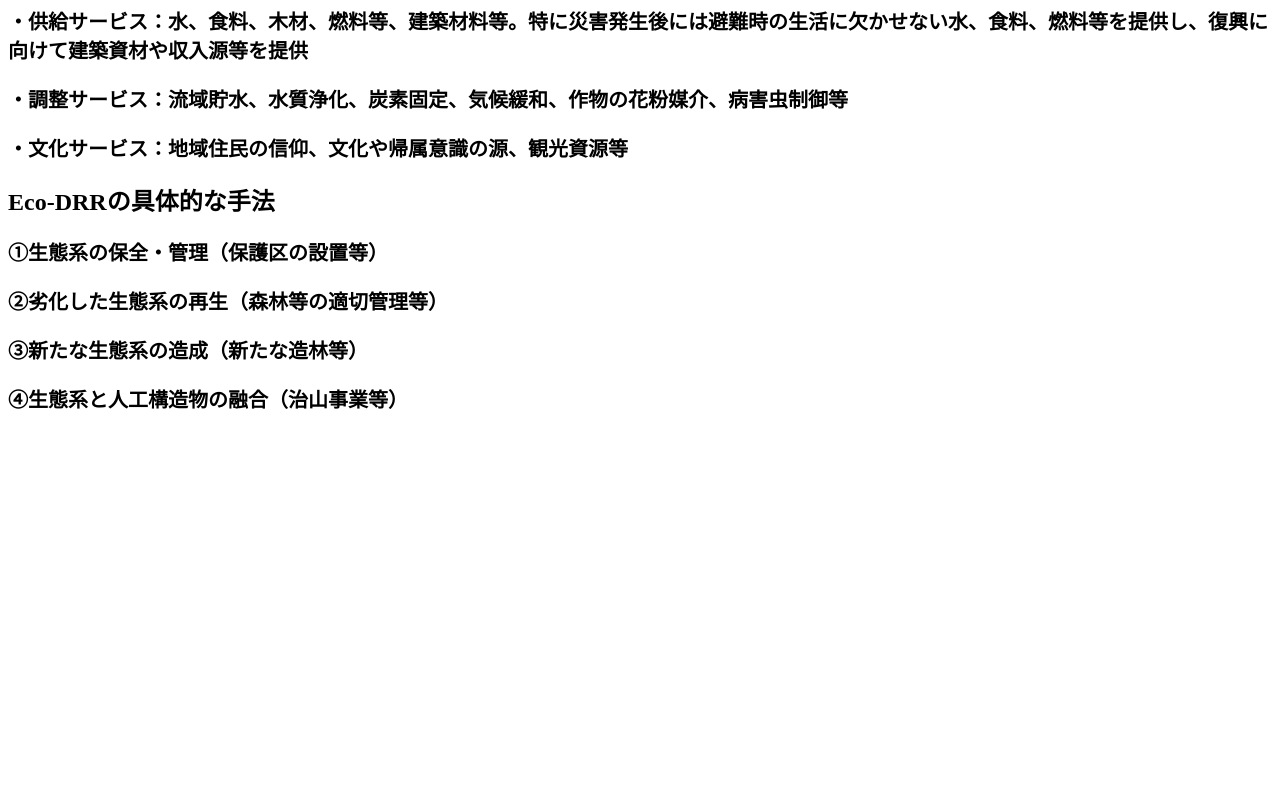
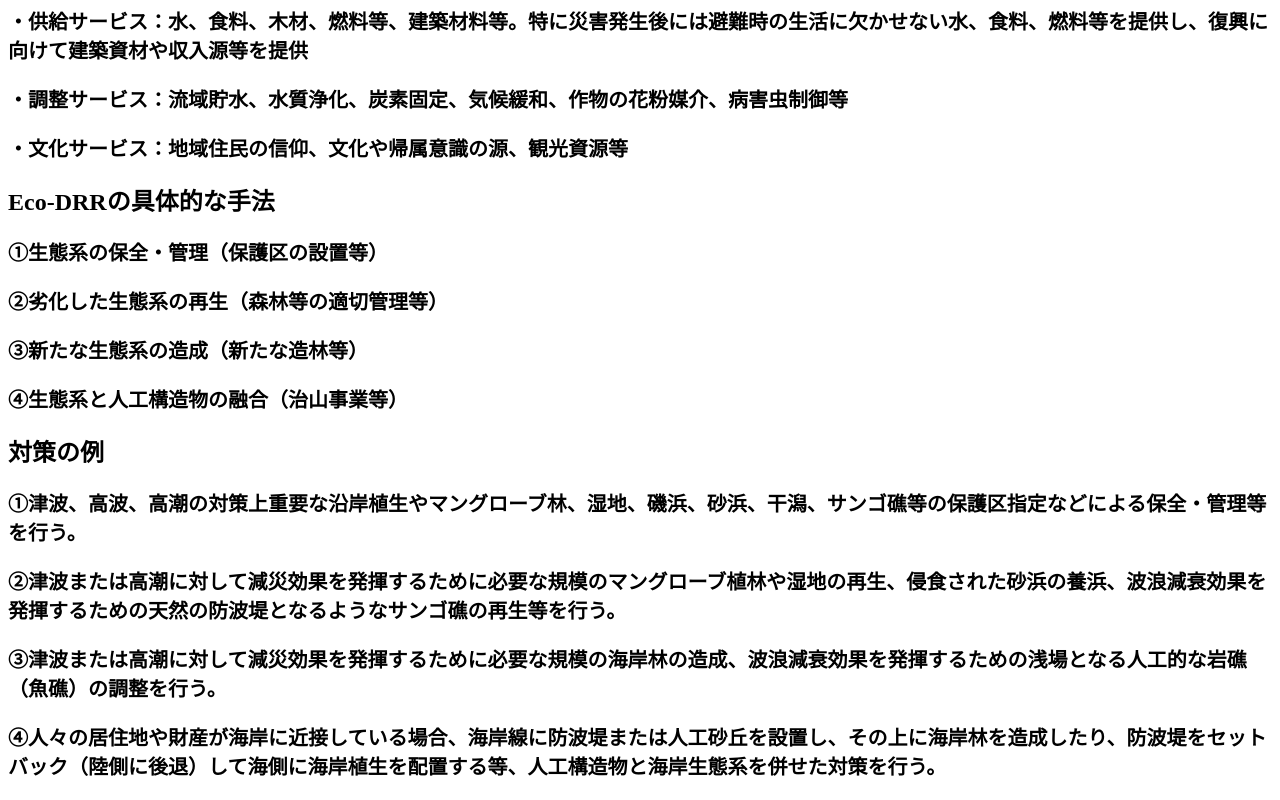
Before and after one commit to 2259203/homepage, a plain HTML site: page index.html in a window 1280 px wide. Shown: the part 445-1245 px from the top of the page. Before the commit the page ends 878 px from the top, so only its background shows below. Drawn offline with Linux system fonts and the light colour scheme.

Commit message:
Update index.html

```diff
--- a/index.html
+++ b/index.html
@@ -34,6 +34,11 @@ p {
 <p>②劣化した生態系の再生（森林等の適切管理等）<p>
 <p>③新たな生態系の造成（新たな造林等）<p>
 <p>④生態系と人工構造物の融合（治山事業等）<p>
+<h2>対策の例<h2>
+<p>①津波、高波、高潮の対策上重要な沿岸植生やマングローブ林、湿地、磯浜、砂浜、干潟、サンゴ礁等の保護区指定などによる保全・管理等を行う。<p>
+<p>②津波または高潮に対して減災効果を発揮するために必要な規模のマングローブ植林や湿地の再生、侵食された砂浜の養浜、波浪減衰効果を発揮するための天然の防波堤となるようなサンゴ礁の再生等を行う。<p>
+<p>③津波または高潮に対して減災効果を発揮するために必要な規模の海岸林の造成、波浪減衰効果を発揮するための浅場となる人工的な岩礁（魚礁）の調整を行う。<p>
+<p>④人々の居住地や財産が海岸に近接している場合、海岸線に防波堤または人工砂丘を設置し、その上に海岸林を造成したり、防波堤をセットバック（陸側に後退）して海側に海岸植生を配置する等、人工構造物と海岸生態系を併せた対策を行う。<p>
 
 </body>
 </html>
```
